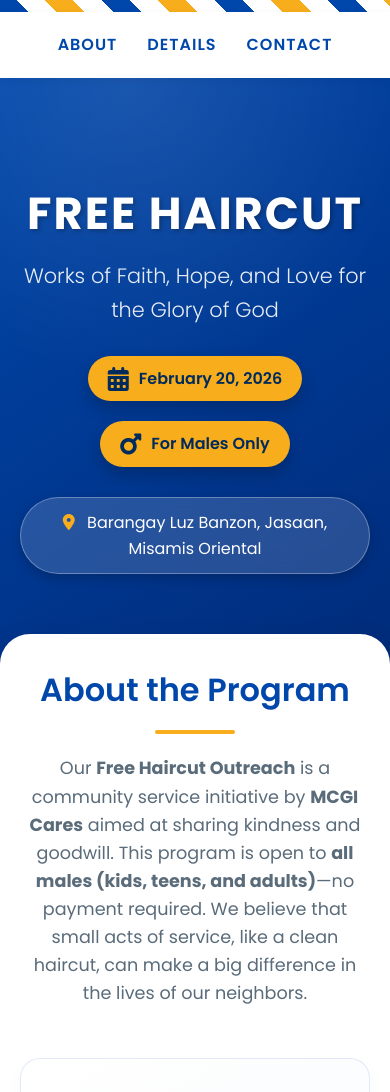
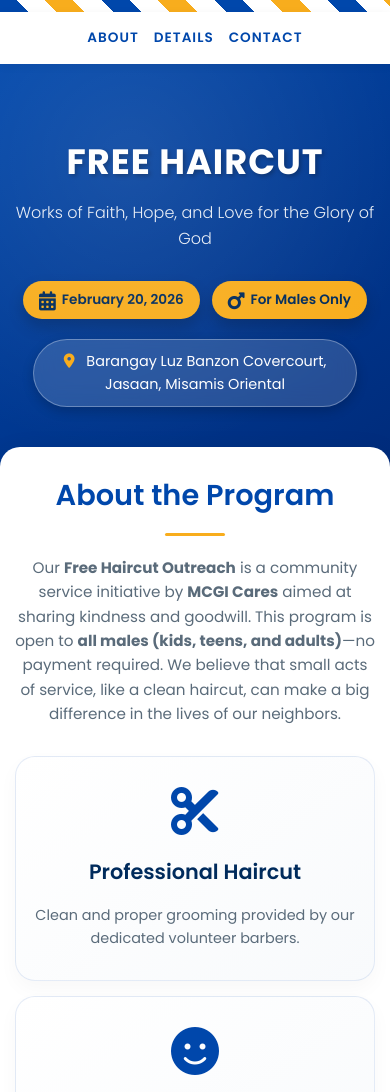
Before and after one commit to Louradel/mcgi-landingpages, a plain HTML site: page index.html in a window 390 px wide. Shown: the top 1092 px of the page. Drawn offline with Linux system fonts and the light colour scheme.

Commit message:
Refactor index.html for improved structure and styles
Updated HTML structure and styles for the MCGI Jasaan page, including responsive design adjustments and content modifications.

```diff
--- a/index.html
+++ b/index.html
@@ -2,7 +2,7 @@
 <html lang="en">
 <head>
     <meta charset="UTF-8">
-    <meta name="viewport" content="width=device-width, initial-scale=1.0">
+    <meta name="viewport" content="width=device-width, initial-scale=1.0, maximum-scale=5.0">
     <title>MCGI Jasaan | Free Haircut & Mass Indoctrination</title>
     <!-- Google Fonts & Font Awesome -->
     <link href="https://fonts.googleapis.com/css2?family=Poppins:wght@300;400;600;700&display=swap" rel="stylesheet">
@@ -31,6 +31,7 @@
             background-color: var(--light-bg);
             color: var(--text-dark);
             line-height: 1.6;
+            overflow-x: hidden;
         }
 
         /* Branding Stripes */
@@ -60,6 +61,7 @@
             position: sticky;
             top: 0;
             z-index: 100;
+            flex-wrap: wrap;
         }
 
         nav a {
@@ -70,6 +72,7 @@
             text-transform: uppercase;
             letter-spacing: 1px;
             transition: color 0.3s;
+            white-space: nowrap;
         }
 
         nav a:hover {
@@ -154,6 +157,8 @@
             font-weight: 500;
             border: 1px solid rgba(255,255,255,0.3);
             box-shadow: 0 4px 12px rgba(0,0,0,0.2);
+            max-width: 90%;
+            word-break: break-word;
         }
 
         .hero-location i {
@@ -292,6 +297,7 @@
             display: inline-block;
             padding: 5px 20px;
             border-radius: 50px;
+            word-break: break-word;
         }
 
         .indoctrination-image {
@@ -352,6 +358,7 @@
             gap: 12px;
             border: 1px solid rgba(255,255,255,0.2);
             transition: background 0.3s;
+            word-break: break-word;
         }
 
         .info-row:hover {
@@ -361,6 +368,7 @@
         .info-row i {
             color: var(--mcgi-gold);
             font-size: 1.4rem;
+            flex-shrink: 0;
         }
 
         /* Footer */
@@ -380,17 +388,169 @@
             color: var(--mcgi-gold);
         }
 
-        /* Responsive */
+        /* ========== RESPONSIVE FINE-TUNING ========== */
+
+        /* Tablet & small desktop */
+        @media (max-width: 992px) {
+            .section {
+                padding: 40px 30px;
+            }
+            .hero h1 {
+                font-size: 3.5rem;
+            }
+        }
+
+        /* Mobile landscape & small tablets */
         @media (max-width: 768px) {
-            nav { justify-content: center; }
-            .hero h1 { font-size: 2.8rem; }
-            .hero-badge { font-size: 1rem; padding: 10px 20px; }
-            .section { padding: 30px 20px; margin-top: -40px; }
-            .section h2 { font-size: 2rem; }
-            .indoctrination-content { flex-direction: column; text-align: center; }
-            .indoctrination-text { text-align: center; }
-            .contact-info { flex-direction: column; align-items: center; }
-            .info-row { width: 100%; justify-content: center; }
+            nav {
+                justify-content: center;
+                gap: 20px;
+            }
+            .hero h1 {
+                font-size: 2.8rem;
+            }
+            .hero-badge {
+                font-size: 1rem;
+                padding: 10px 20px;
+            }
+            .section {
+                padding: 30px 20px;
+                margin-top: -40px;
+                border-radius: 25px;
+            }
+            .section h2 {
+                font-size: 2rem;
+            }
+            .description {
+                font-size: 1rem;
+            }
+            .indoctrination-content {
+                flex-direction: column;
+                text-align: center;
+                gap: 30px;
+            }
+            .indoctrination-text {
+                text-align: center;
+            }
+            .contact-info {
+                flex-direction: column;
+                align-items: center;
+            }
+            .info-row {
+                width: 100%;
+                justify-content: center;
+            }
+        }
+
+        /* Small phones (<=480px) */
+        @media (max-width: 480px) {
+            nav {
+                gap: 15px;
+                padding: 15px 5%;
+            }
+            nav a {
+                font-size: 0.85rem;
+            }
+            .hero {
+                padding: 70px 15px;
+            }
+            .hero h1 {
+                font-size: 2.2rem;
+                letter-spacing: 1px;
+            }
+            .hero .tagline {
+                font-size: 1rem;
+            }
+            .hero-details {
+                gap: 12px;
+            }
+            .hero-badge {
+                font-size: 0.85rem;
+                padding: 8px 16px;
+                gap: 6px;
+            }
+            .hero-badge i {
+                font-size: 1.2rem;
+            }
+            .hero-location {
+                font-size: 0.9rem;
+                padding: 10px 20px;
+                margin-top: 20px;
+            }
+            .section {
+                padding: 25px 15px;
+                margin-top: -30px;
+                border-radius: 20px;
+            }
+            .section h2 {
+                font-size: 1.8rem;
+            }
+            .section h2:after {
+                width: 60px;
+                height: 3px;
+            }
+            .description {
+                font-size: 0.95rem;
+                margin-bottom: 30px;
+            }
+            .card-grid {
+                gap: 15px;
+            }
+            .card {
+                padding: 30px 15px;
+            }
+            .card h3 {
+                font-size: 1.3rem;
+            }
+            .card p {
+                font-size: 0.9rem;
+            }
+            .indoctrination-box {
+                padding: 20px;
+            }
+            .indoctrination-text h2 {
+                font-size: 1.8rem;
+            }
+            .highlight-date {
+                font-size: 1.1rem;
+                padding: 4px 12px;
+            }
+            .contact {
+                padding: 50px 15px;
+            }
+            .contact h2 {
+                font-size: 2rem;
+            }
+            .info-row {
+                font-size: 0.95rem;
+                padding: 12px 20px;
+            }
+            footer {
+                font-size: 0.85rem;
+                padding: 20px 15px;
+            }
+        }
+
+        /* Very tiny phones (<=360px) */
+        @media (max-width: 360px) {
+            .hero h1 {
+                font-size: 1.9rem;
+            }
+            .hero-badge {
+                font-size: 0.75rem;
+                padding: 6px 12px;
+            }
+            .section h2 {
+                font-size: 1.5rem;
+            }
+            .card h3 {
+                font-size: 1.2rem;
+            }
+            .info-row {
+                font-size: 0.85rem;
+                flex-wrap: wrap;
+                text-align: center;
+            }
         }
     </style>
 </head>
@@ -416,7 +576,7 @@
             </div>
         </div>
         <div class="hero-location">
-            <i class="fas fa-map-marker-alt"></i> Barangay Luz Banzon, Jasaan, Misamis Oriental
+            <i class="fas fa-map-marker-alt"></i> Barangay Luz Banzon Covercourt, Jasaan, Misamis Oriental
         </div>
     </header>
 
```
